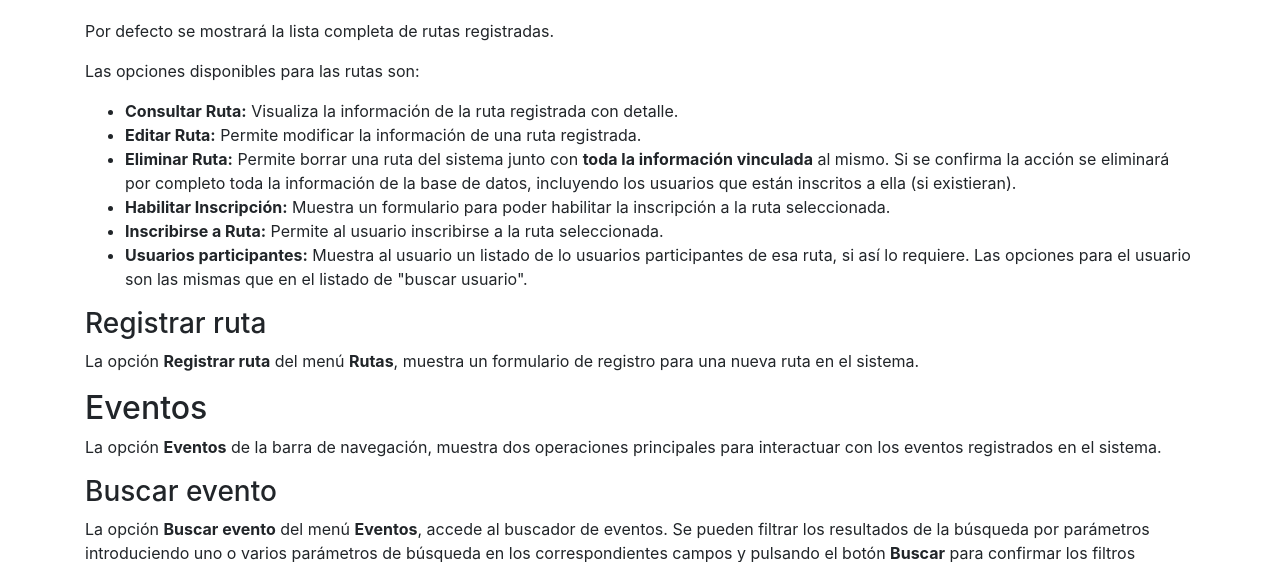
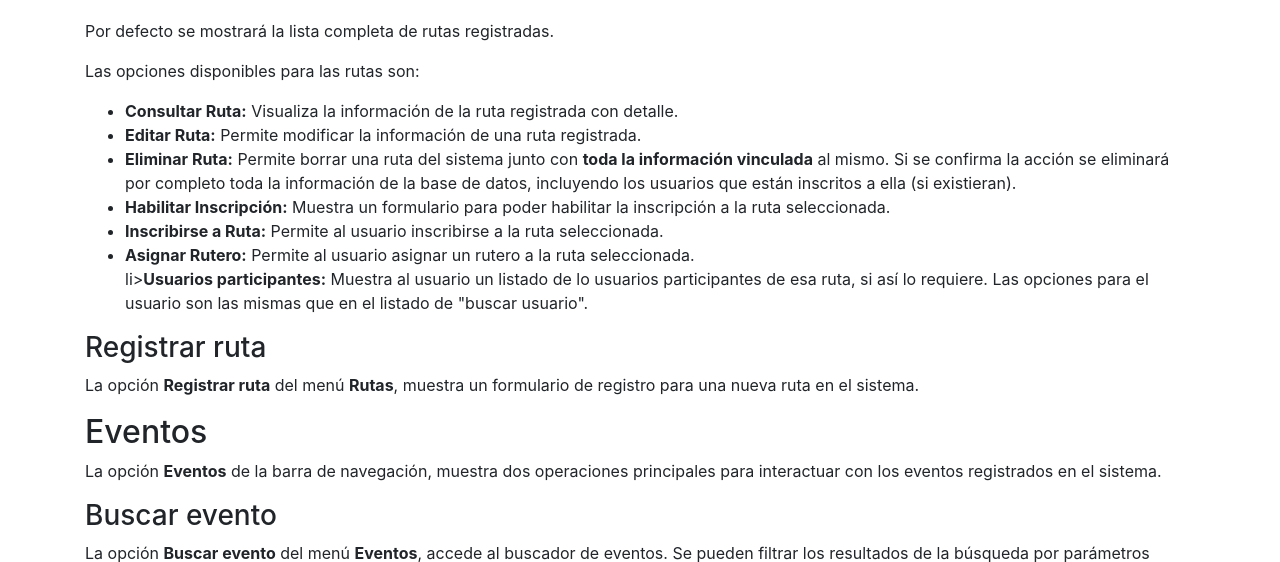
Before and after one commit to Juanserr/ClubSenderismo, a Symfony app: template templates/editor/ayuda.html.twig in a window 1280 px wide. Shown: the part 1816-2378 px from the top of the page. Run offline with Twig, Linux system fonts and the light colour scheme; the template is opened without the code that fills it, so the values that code supplies are empty; some libraries are stand-ins or nearby versions.

Commit message:
cambios en "ayuda"

```diff
--- a/templates/administrador/ayuda.html.twig
+++ b/templates/administrador/ayuda.html.twig
@@ -127,6 +127,7 @@
             los usuarios que están inscritos a ella (si existieran).</li>
             <li><strong>Habilitar Inscripción:</strong> Muestra un formulario para poder habilitar la inscripción a la ruta seleccionada.</li>
             <li><strong>Inscribirse a Ruta:</strong> Permite al usuario inscribirse a la ruta seleccionada.</li>
+            <li><strong>Asignar Rutero:</strong> Permite al usuario asignar un rutero a la ruta seleccionada.</li>
             <li><strong>Usuarios participantes:</strong> Muestra al usuario un listado de lo usuarios participantes de esa ruta, si así lo requiere.
             Las opciones para el usuario son las mismas que en el listado de "buscar usuario". Además de mostrar un opción de "imprimir informe" de los participantes.
         </ul>
--- a/templates/editor/ayuda.html.twig
+++ b/templates/editor/ayuda.html.twig
@@ -127,7 +127,8 @@
             los usuarios que están inscritos a ella (si existieran).</li>
             <li><strong>Habilitar Inscripción:</strong> Muestra un formulario para poder habilitar la inscripción a la ruta seleccionada.</li>
             <li><strong>Inscribirse a Ruta:</strong> Permite al usuario inscribirse a la ruta seleccionada.</li>
-            <li><strong>Usuarios participantes:</strong> Muestra al usuario un listado de lo usuarios participantes de esa ruta, si así lo requiere.
+            <li><strong>Asignar Rutero:</strong> Permite al usuario asignar un rutero a la ruta seleccionada.</li>
+            li><strong>Usuarios participantes:</strong> Muestra al usuario un listado de lo usuarios participantes de esa ruta, si así lo requiere.
             Las opciones para el usuario son las mismas que en el listado de "buscar usuario".
         </ul>
 
```
